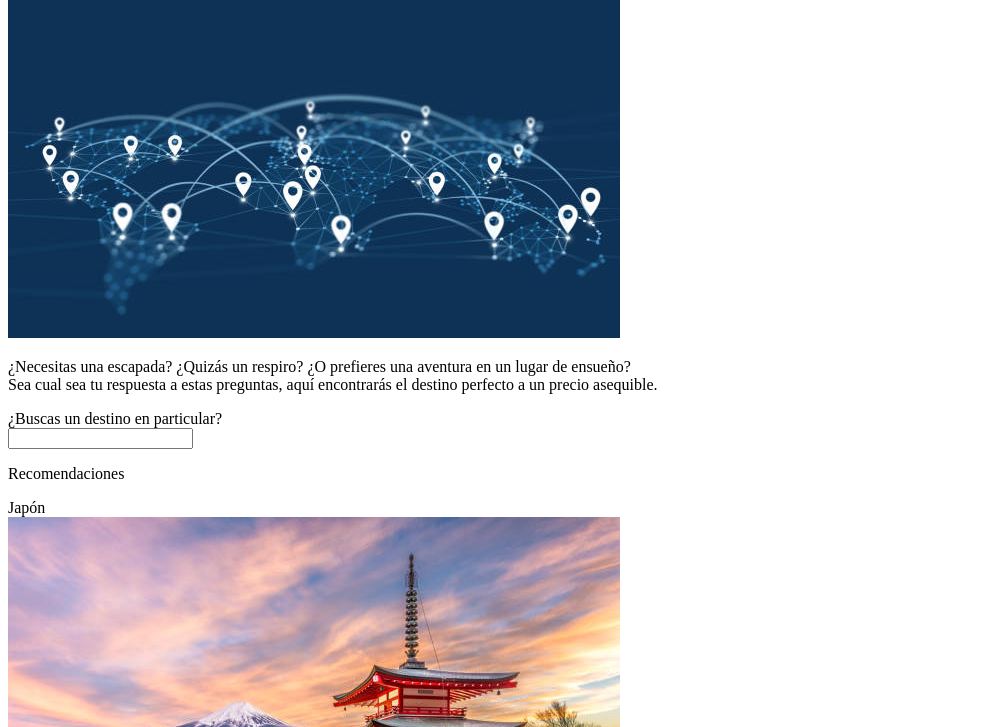
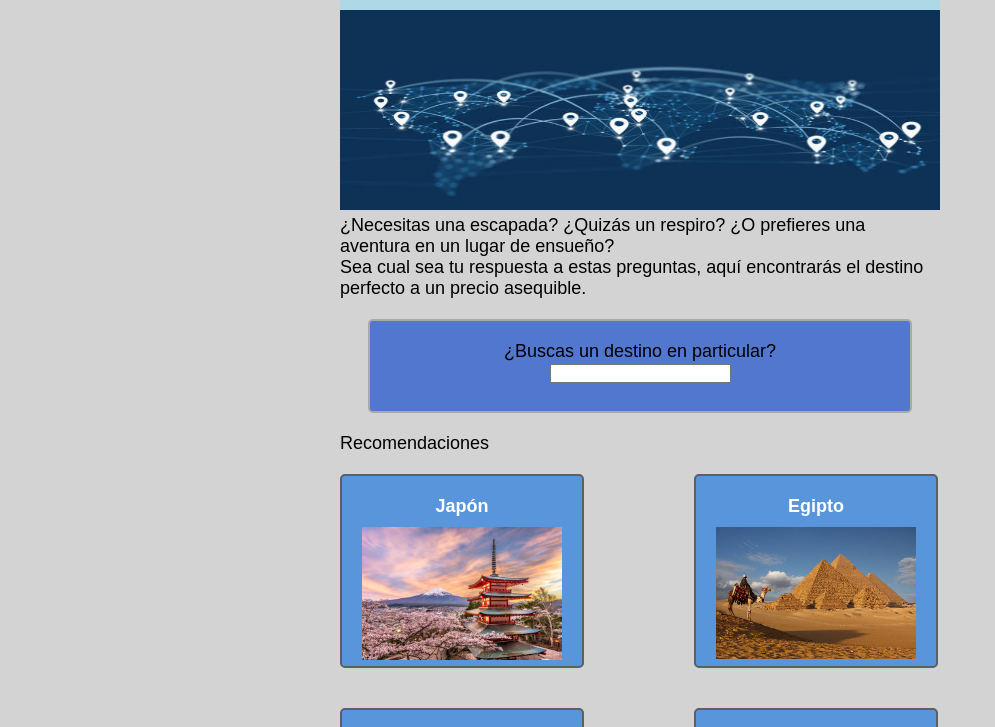
Before and after one commit to smorsua/clases-software-h8, a plain HTML site: page 1. Travel Page/Víctor Martín Kruglova/wwt_page.html in a window 1280 px wide. Shown: the part 82-809 px from the top of the page, without its empty margins (0-995 px from the left). Drawn offline with Linux system fonts and the light colour scheme.

Commit message:
Little Changes

```diff
--- a/1. Travel Page/Víctor Martín Kruglova/wwt_page.html
+++ b/1. Travel Page/Víctor Martín Kruglova/wwt_page.html
@@ -2,7 +2,7 @@
 <head>
     <meta charset="UTF-8">
     <title>Prueba</title>
-    <link rel="stylesheet" href="prueba.css">
+    <link rel="stylesheet" href="wwt_style.css">
 </head>
 <body>
     <div class="page">
```
Also changed, not shown: 1. Travel Page/Víctor Martín Kruglova/wwt_style.css (line endings or trailing spaces).
